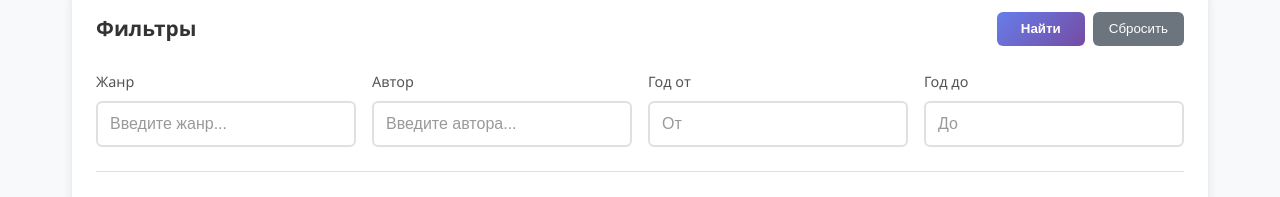
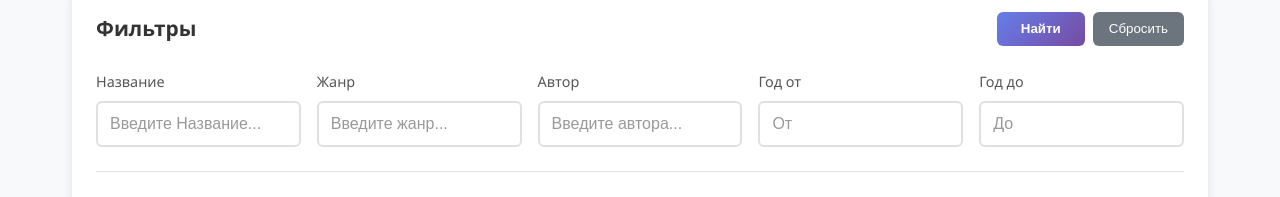
Before and after one commit to VL1507/book-data-integration, a Vue app in the folder frontend/: page /books in a window 1280 px wide. Shown: the part 263-460 px from the top of the page. Built offline with nearby package versions, Linux system fonts and the light colour scheme; no server answers.

Commit message:
add title filtering

```diff
--- a/frontend/src/components/BookFilter.vue
+++ b/frontend/src/components/BookFilter.vue
@@ -11,6 +11,17 @@
     </div>
 
     <div class="filter-grid">
+
+      <div class="filter-group">
+        <label>Название</label>
+        <input
+          v-model="localFilters.title"
+          type="text"
+          placeholder="Введите Название..."
+          @keyup.enter="applyFilters"
+        />
+      </div>
+
       <div class="filter-group">
         <label>Жанр</label>
         <input
@@ -56,6 +67,10 @@
     <div class="active-filters" v-if="hasActiveFilters">
       <h4>Активные фильтры:</h4>
       <div class="filter-tags">
+        <span v-if="localFilters.title" class="filter-tag">
+          Название: {{ localFilters.title }}
+          <button @click="removeFilter('title')" class="remove-tag">×</button>
+        </span>
         <span v-if="localFilters.genre" class="filter-tag">
           Жанр: {{ localFilters.genre }}
           <button @click="removeFilter('genre')" class="remove-tag">×</button>
--- a/frontend/src/types/book.ts
+++ b/frontend/src/types/book.ts
@@ -10,6 +10,7 @@ export interface Book {
 export interface BookFilters {
   genre?: string
   author?: string
+  title?: string
   year_from?: number
   year_to?: number
   limit?: number
```
